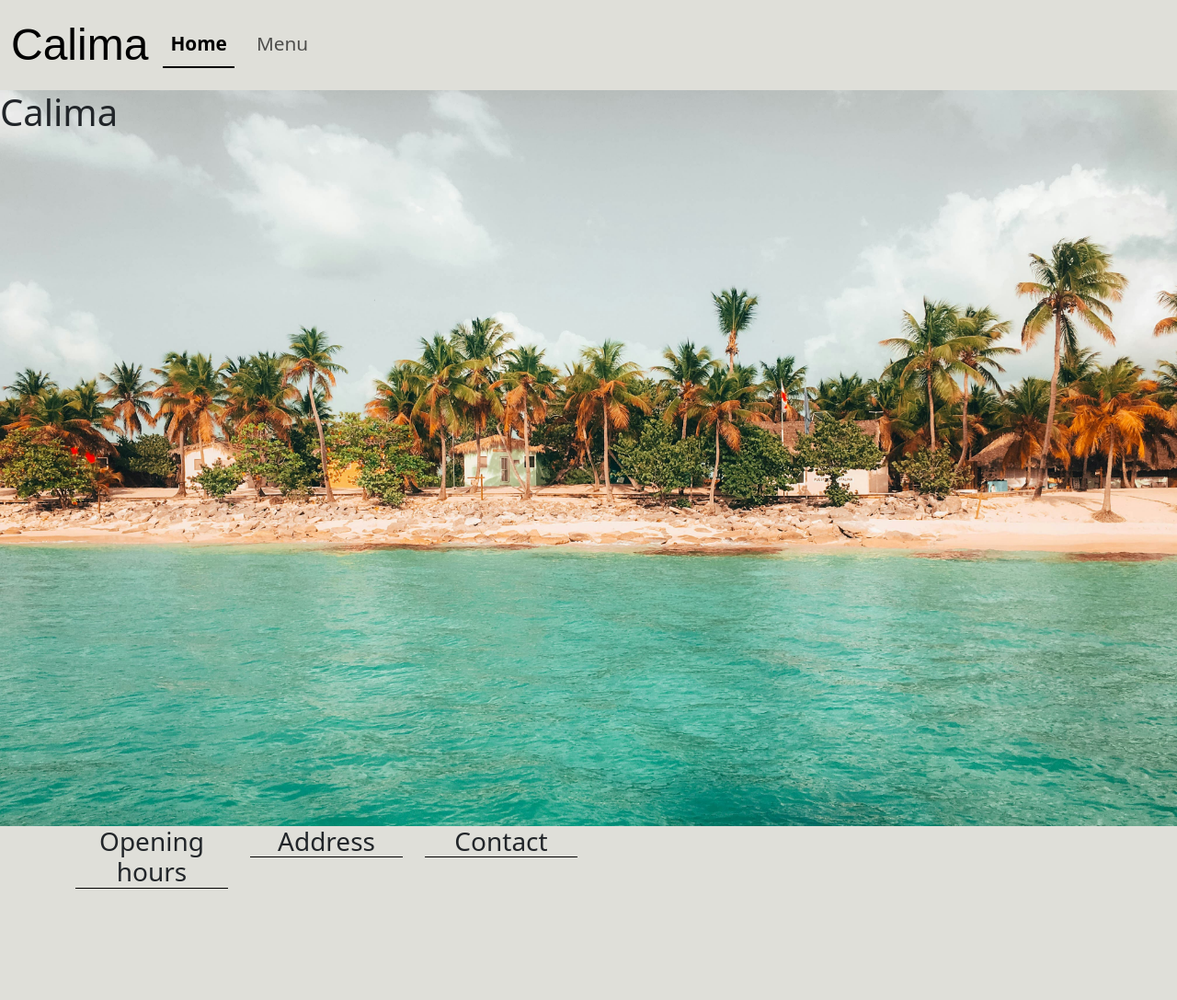
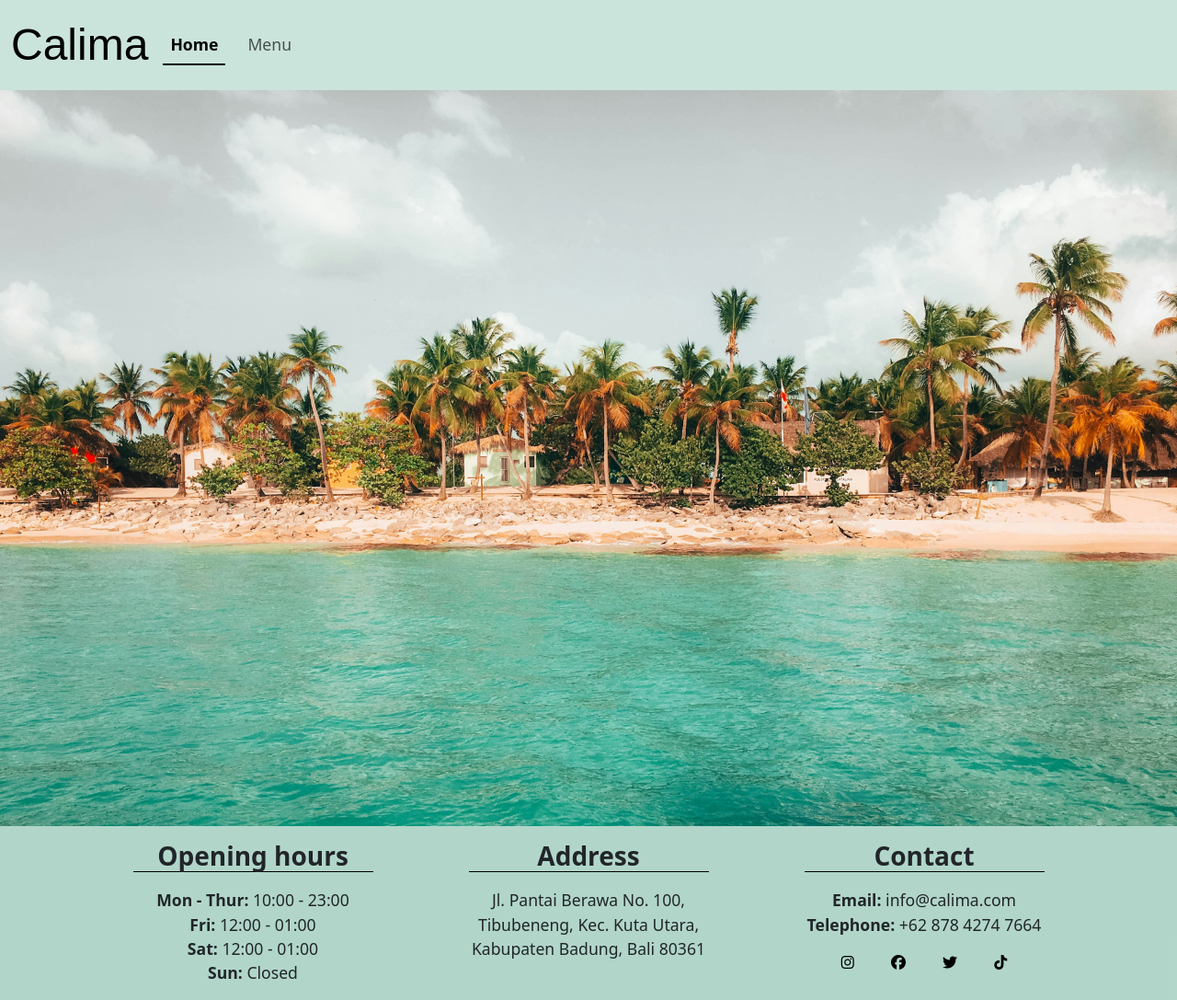
Before and after one commit to Mayamariaruth/calima, a Django app: page / in a window 1280 px wide. Shown: the whole page at 92% size. Before the commit the page ends 966 px from the top, so only its background shows below. Run offline with Django 4.2, Linux system fonts and the light colour scheme; some libraries are stand-ins or nearby versions; some web fonts are replaced.

Commit message:
add footer content and styling

```diff
--- a/home/templates/home/index.html
+++ b/home/templates/home/index.html
@@ -6,7 +6,7 @@
 <!-- index.html content starts here -->
 <section class="hero-image">
     <div>
-        <h1>Calima</h1>
+        <h1></h1>
     </div>
 </section>
 
--- a/static/css/style.css
+++ b/static/css/style.css
@@ -10,7 +10,8 @@ main {
 
 /* Navigation bar */
 nav {
-    background-color: #DFDFD9;
+    /* background-color: #DFDFD9;*/
+    background-color: rgba(126,187,165, 0.4);
 }
 
 #title {
@@ -19,7 +20,7 @@ nav {
 }
 
 #font-size {
-    font-size: 1.3rem;
+    font-size: 1.1rem;
 }
 
 .nav-underline {
@@ -34,9 +35,31 @@ nav {
 
 /* Footer */
 footer {
-    background-color: #DFDFD9;
+    background-color: rgba(126,187,165, 0.6);
 }
 
+.row {
+    gap: 5rem;
+}
+
+h3 {
+    margin-top: 1rem;
+    margin-bottom: 17px;
+}
+
+.footer-text {
+    font-size: 1.1rem;
+}
+
+#list-style {
+    list-style-type: none;
+    padding: 0;
+}
+
+.socials {
+    text-decoration: none;
+    color: black;
+}
 
 @media (min-width: 992px) {
 
--- a/templates/base.html
+++ b/templates/base.html
@@ -19,6 +19,7 @@
 
     <!-- Font Awesome icons -->
     <script src="https://kit.fontawesome.com/11ca27fbbb.js" crossorigin="anonymous"></script>
+    <link rel="icon" href="data:,">
 
     <!-- Bootstrap CSS -->
     <link href="https://cdn.jsdelivr.net/npm/bootstrap@5.3.2/dist/css/bootstrap.min.css" rel="stylesheet"
@@ -63,15 +64,58 @@
     <!-- Footer -->
     <footer class="footer">
         <div class="container text-center">
-            <div class="row">
-                <div class="col col-lg-2">
-                    <h3 class="border-bottom border-black">Opening hours</h3>
+            <div class="row justify-content-center">
+                <div class="col col-lg-3">
+                    <h3 class="border-bottom border-black fw-bold">Opening hours</h3>
+                    <p class="footer-text">
+                        <span class="fw-bold">Mon - Thur:</span> 10:00 - 23:00<br>
+                        <span class="fw-bold">Fri:</span> 12:00 - 01:00<br>
+                        <span class="fw-bold">Sat:</span> 12:00 - 01:00<br>
+                        <span class="fw-bold">Sun:</span> Closed
+                    </p>
                 </div>
-                <div class="col col-lg-2">
-                    <h3 class="border-bottom border-black">Address</h3>
+                <div class="col col-lg-3">
+                    <h3 class="border-bottom border-black fw-bold">Address</h3>
+                    <p class="footer-text">
+                        Jl. Pantai Berawa No. 100,<br>
+                        Tibubeneng, Kec. Kuta Utara,<br>
+                        Kabupaten Badung, Bali 80361
+                    </p>
                 </div>
-                <div class="col col-lg-2">
-                    <h3 class="border-bottom border-black">Contact</h3>
+                <div class="col col-lg-3">
+                    <h3 class="border-bottom border-black fw-bold">Contact</h3>
+                    <p class="footer-text">
+                        <span class="fw-bold">Email:</span> info@calima.com<br>
+                        <span class="fw-bold">Telephone:</span> +62 878 4274 7664<br>
+                    </p>
+                    <div>
+                        <ul class="d-flex list-group-horizontal justify-content-evenly" id="list-style">
+                            <li>
+                                <a class="socials" href="https://www.instagram.com/" target="_blank" rel="noopener"
+                                    aria-label="Visit our Instagram page (Opens in a new tab)">
+                                    <i class="fa-brands fa-instagram"></i>
+                                </a>
+                            </li>
+                            <li>
+                                <a class="socials" href="https://www.facebook.com/" target="_blank" rel="noopener"
+                                    aria-label="Visit our FaceBook page (Opens in a new tab)">
+                                    <i class="fa-brands fa-facebook"></i>
+                                </a>
+                            </li>
+                            <li>
+                                <a class="socials" href="https://www.twitter.com/" target="_blank" rel="noopener"
+                                    aria-label="Visit our Twitter page (Opens in a new tab)">
+                                    <i class="fa-brands fa-twitter"></i>
+                                </a>
+                            </li>
+                            <li>
+                                <a class="socials" href="https://www.tiktok.com/" target="_blank" rel="noopener"
+                                    aria-label="Visit our TikTok page (Opens in a new tab)">
+                                    <i class="fa-brands fa-tiktok"></i>
+                                </a>
+                            </li>
+                        </ul>
+                    </div>
                 </div>
             </div>
         </div>
```
